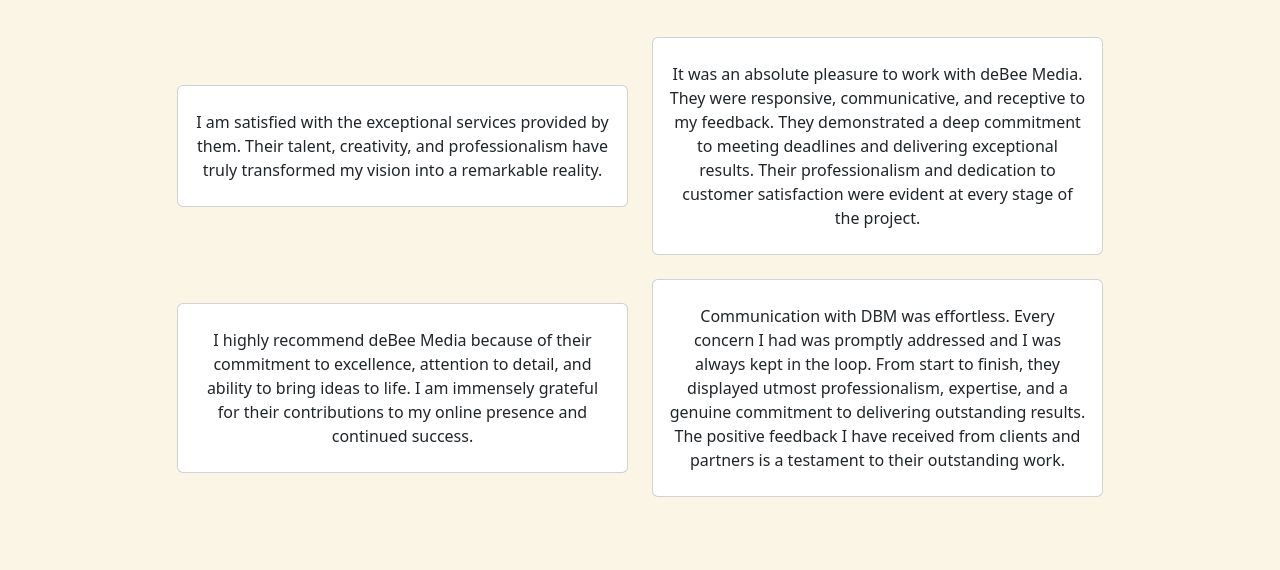
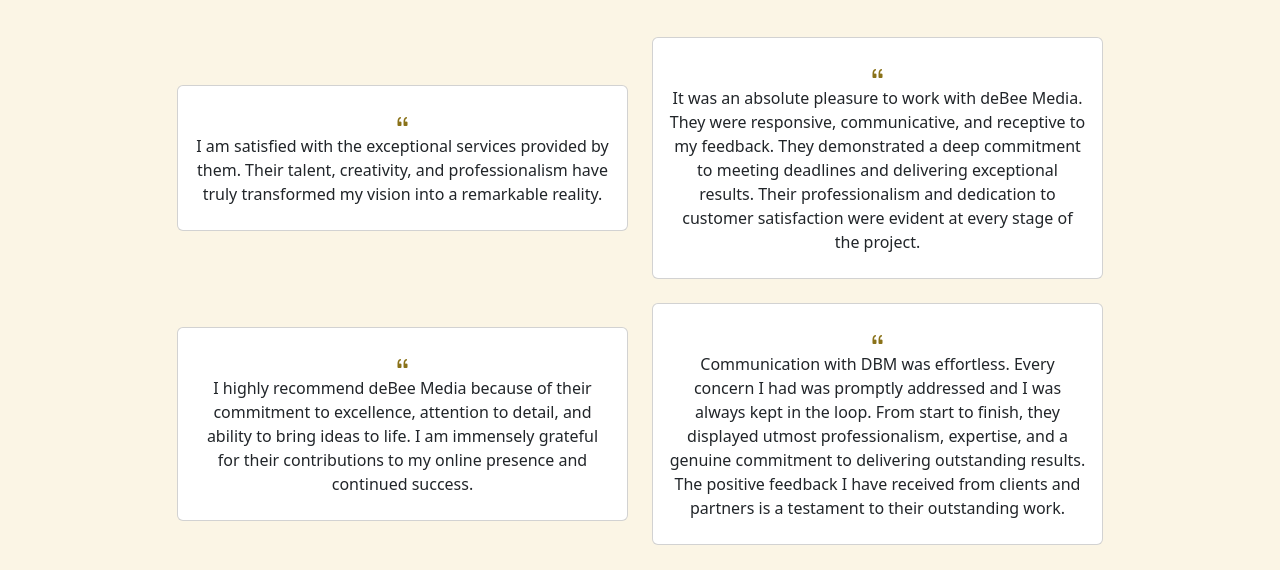
Before and after one commit to debeemedia/Lesson_3_Task_6_Deborah_Okeke, a website: page index.html in a window 1280 px wide. Shown: the part 776-1346 px from the top of the page. Drawn offline with nearby package versions, Linux system fonts and the light colour scheme.

Commit message:
finish styling the cards on home page... i guess

```diff
--- a/index.html
+++ b/index.html
@@ -128,47 +128,35 @@
                     <div class="col-10 col-md-4 col-lg-5">
                         <div class="card">
                             <div class="card-body text-center py-4">
+                                <i class="bi bi-quote text-primary"></i>
                                 <p class="card-text">I am satisfied with the exceptional services provided by them. Their talent, creativity, and professionalism have truly transformed my vision into a remarkable reality.</p>
-                                <!-- <small class="fst-italic fw-bold">Chidi Michael (Music Artist)</small> -->
                             </div>
-                            <!-- <div class="card-img-bottom">
-                                <img class="img-fluid" src="./images/chidi image.jpg" alt="chidi michael image">
-                            </div> -->
                         </div>
                     </div>
 
                     <div class="col-10 col-md-6 col-lg-5">
                         <div class="card">
                             <div class="card-body text-center py-4">
+                                <i class="bi bi-quote text-primary"></i>
                                 <p class="card-text">It was an absolute pleasure to work with deBee Media. They were responsive, communicative, and receptive to my feedback. They demonstrated a deep commitment to meeting deadlines and delivering exceptional results. Their professionalism and dedication to customer satisfaction were evident at every stage of the project.</p>
-                                <!-- <small class="fst-italic fw-bold">Chidi Michael (Music Artist)</small> -->
                             </div>
-                            <!-- <div class="card-img-bottom">
-                                <img class="img-fluid" src="./images/chidi image.jpg" alt="chidi michael image">
-                            </div> -->
                         </div>
                     </div>
 
                     <div class="col-10 col-md-4 col-lg-5">
                         <div class="card">
                             <div class="card-body text-center py-4">
+                                <i class="bi bi-quote text-primary"></i>
                                 <p class="card-text">I highly recommend deBee Media because of their commitment to excellence, attention to detail, and ability to bring ideas to life. I am immensely grateful for their contributions to my online presence and continued success.</p>
-                                <!-- <small class="fst-italic fw-bold">Chidi Michael (Music Artist)</small> -->
                             </div>
-                            <!-- <div class="card-img-bottom">
-                                <img class="img-fluid" src="./images/chidi image.jpg" alt="chidi michael image">
-                            </div> -->
                         </div>
                     </div>
                     <div class="col-10 col-md-6 col-lg-5">
                         <div class="card">
                             <div class="card-body text-center py-4">
+                                <i class="bi bi-quote text-primary"></i>
                                 <p class="card-text">Communication with DBM was effortless. Every concern I had was promptly addressed and I was always kept in the loop. From start to finish, they displayed utmost professionalism, expertise, and a genuine commitment to delivering outstanding results. The positive feedback I have received from clients and partners is a testament to their outstanding work.</p>
-                                <!-- <small class="fst-italic fw-bold">Chidi Michael (Music Artist)</small> -->
                             </div>
-                            <!-- <div class="card-img-bottom">
-                                <img class="img-fluid" src="./images/chidi image.jpg" alt="chidi michael image">
-                            </div> -->
                         </div>
                     </div>
 
```
